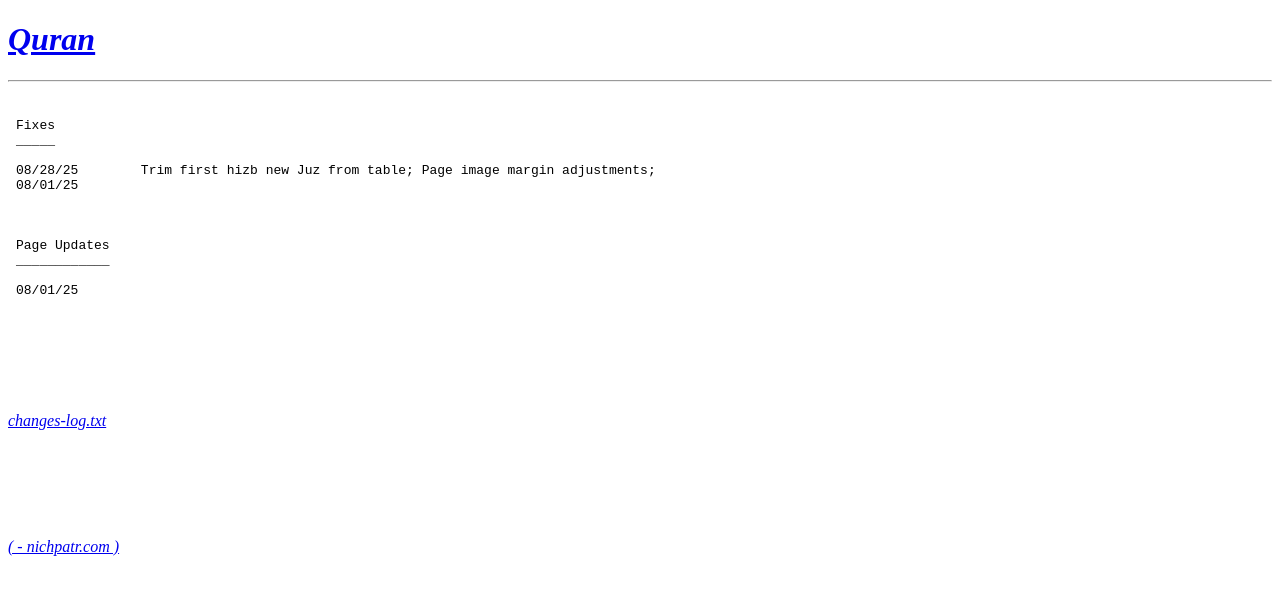
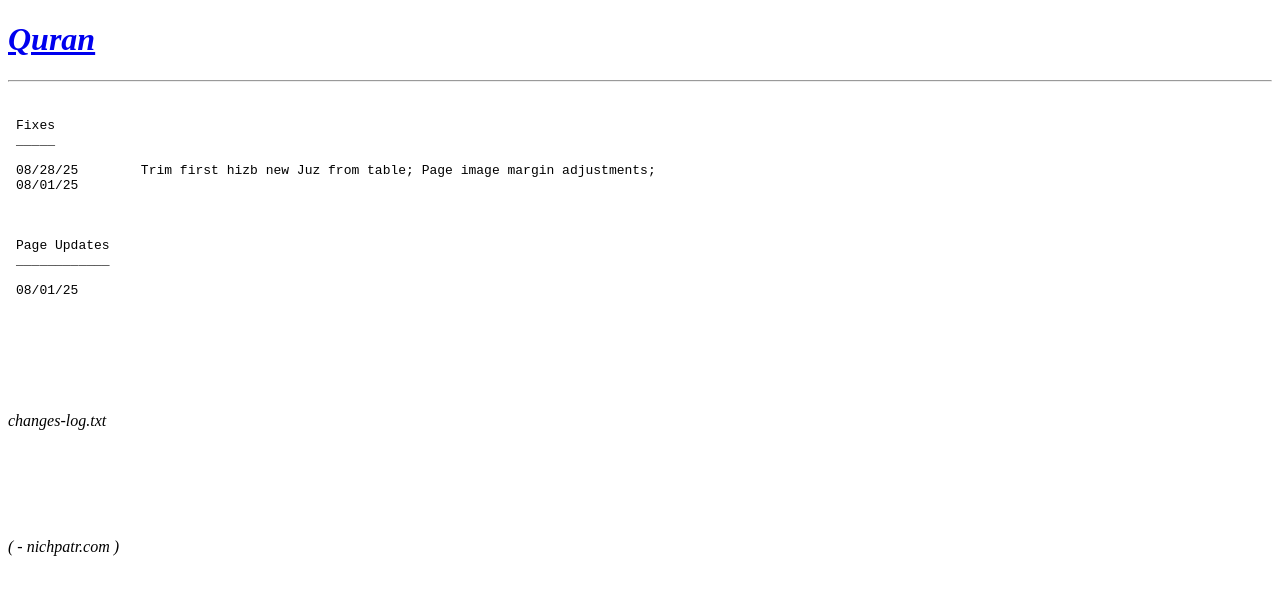
Before and after one commit to nich-4347/QuranView, a plain HTML site: page wwwroot/Viewer/README/Viewer_info.htm in a window 1280 px wide. Drawn offline with Linux system fonts and the light colour scheme.

Commit message:
Add files via upload

```diff
--- a/wwwroot/Viewer/README/Viewer_info.htm
+++ b/wwwroot/Viewer/README/Viewer_info.htm
@@ -14,7 +14,7 @@
 <embed src="./changes-log.txt" width="700" height="300">
 <br>
 <br>
-<a href="./changes-log.txt" text-align="center"><i>changes-log.txt</i></a>
+<span text-align="center"><i>changes-log.txt</i></span>
 <br>
 <br>
 <br>
@@ -23,7 +23,7 @@
 <br>
 <br>
 <br>
-</a><a href="http://nichpatr.com"><i>( - nichpatr.com  )</i></a>
+<span><i>( - nichpatr.com  )</i></span>
 
 </div>
 
```
